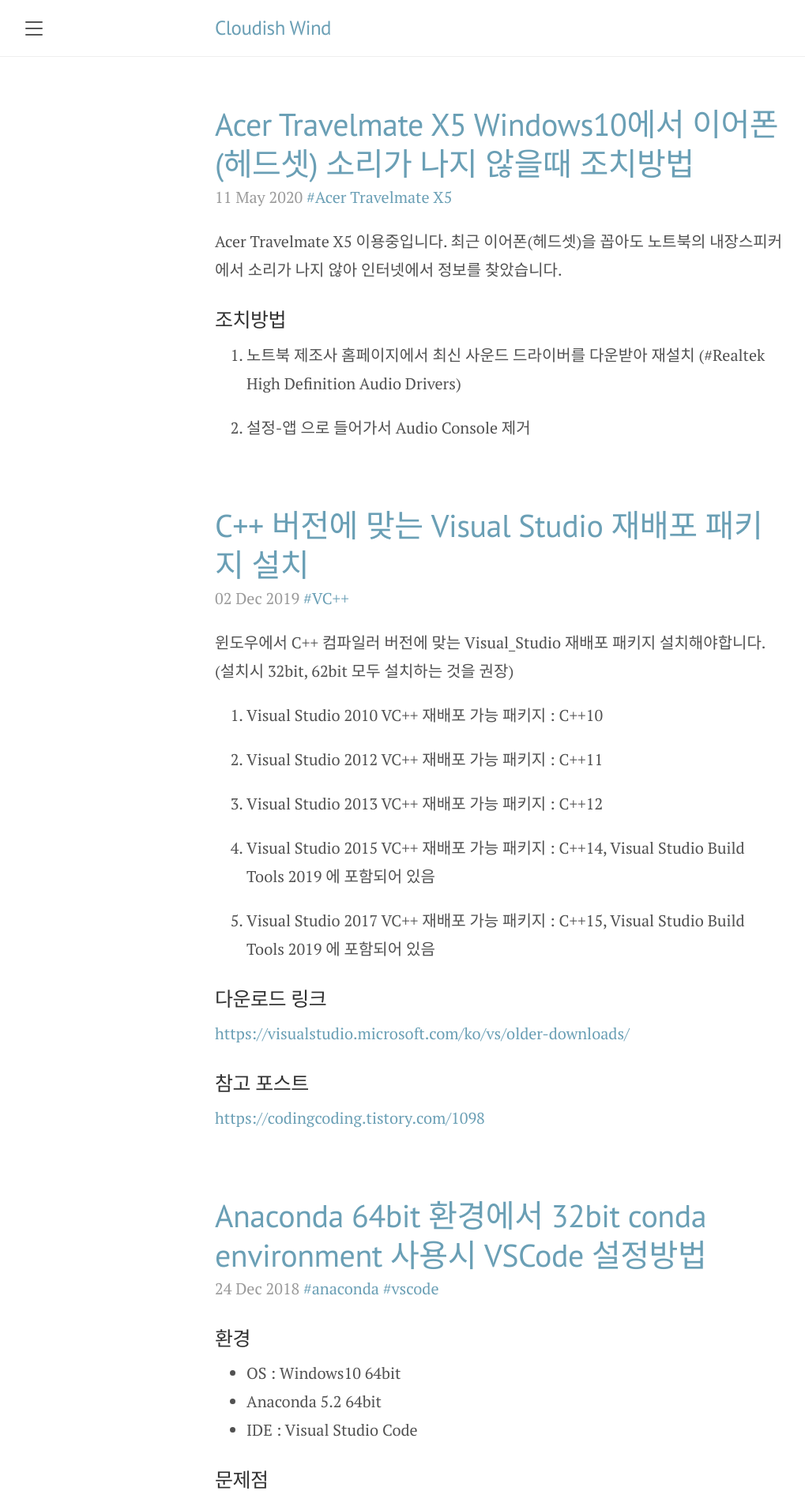
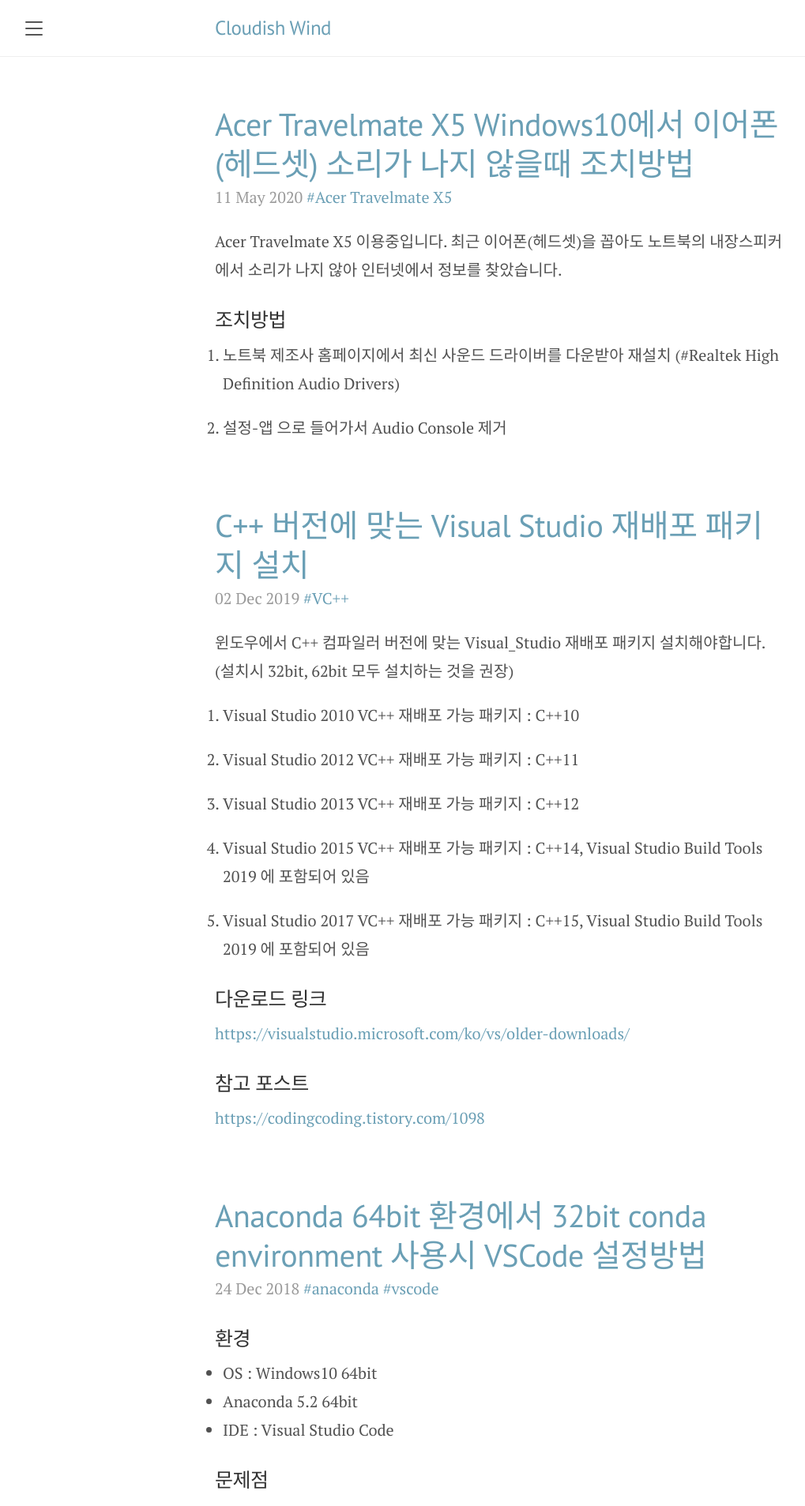
Before and after one commit to cloudishwind/cloudishwind.github.io, a Jekyll site: the page built from index.html, in a window 1280 px wide. Shown: the top 1907 px of the page at 79% size, without its empty margins (8-1027 px from the left). Built offline with Jekyll 4.4.1, drawn with Linux system fonts in a browser that asks for light colours; the list of posts is cut into pages by our own code.

Commit message:
Update poole.css

```diff
--- a/public/css/poole.css
+++ b/public/css/poole.css
@@ -118,7 +118,7 @@
 ul, ol, dl {
   margin-top: 0;
   margin-bottom: 1rem;
-  padding-left: .5rem:
+  padding-left: .5rem;
 }
 
 dt {
```
